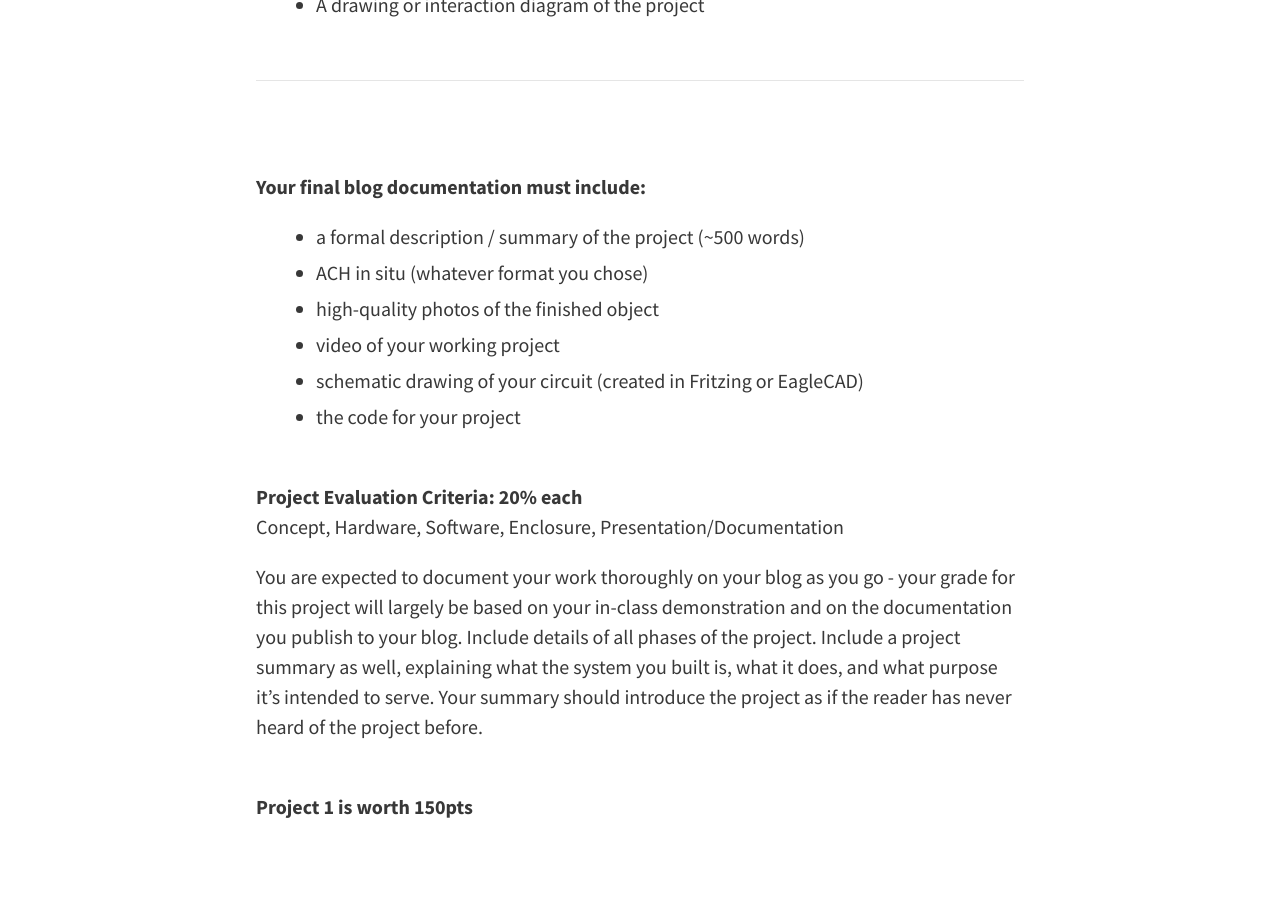
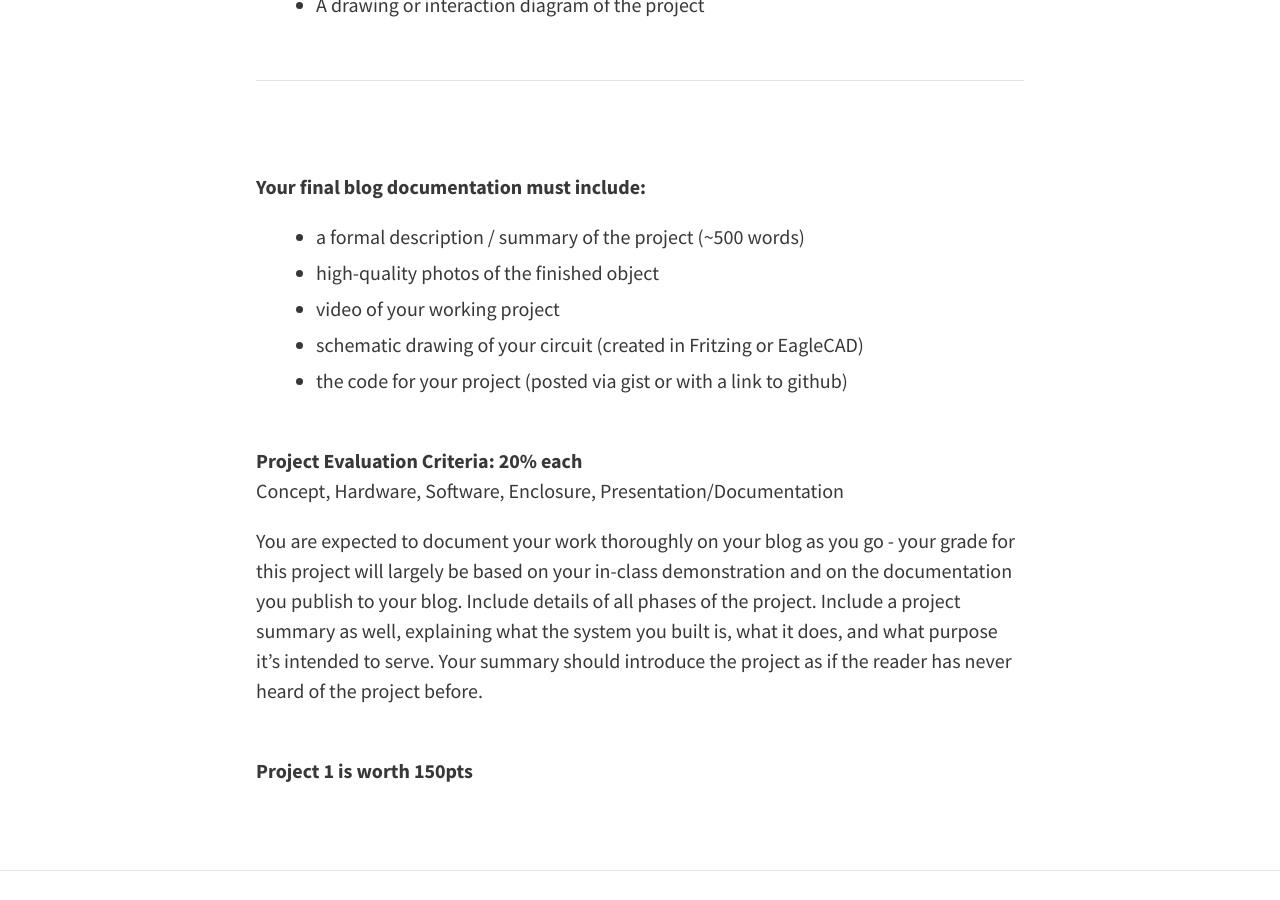
Before and after one commit to coloringchaos/object-spring-17, a Jekyll site: the page built from _posts/2017-2-2-project1.md, in a window 1280 px wide and 900 px high, scrolled down 1062 px. Built offline with Jekyll 4.4.1, drawn with Linux system fonts in a browser that asks for light colours; nearby versions of some CDN libraries.

Commit message:
Update 2017-2-2-project1.md

```diff
--- a/_posts/2017-2-2-project1.md
+++ b/_posts/2017-2-2-project1.md
@@ -29,11 +29,10 @@ While a working prototype is required, this is also an exercise in design fictio
 **Your final blog documentation must include:**
 
 + a formal description / summary of the project (~500 words)
-+ ACH in situ (whatever format you chose)
 + high-quality photos of the finished object
 + video of your working project
 + schematic drawing of your circuit (created in Fritzing or EagleCAD)
-+ the code for your project
++ the code for your project (posted via gist or with a link to github)
 
 <br>
 **Project Evaluation Criteria: 20% each** <br>
```
